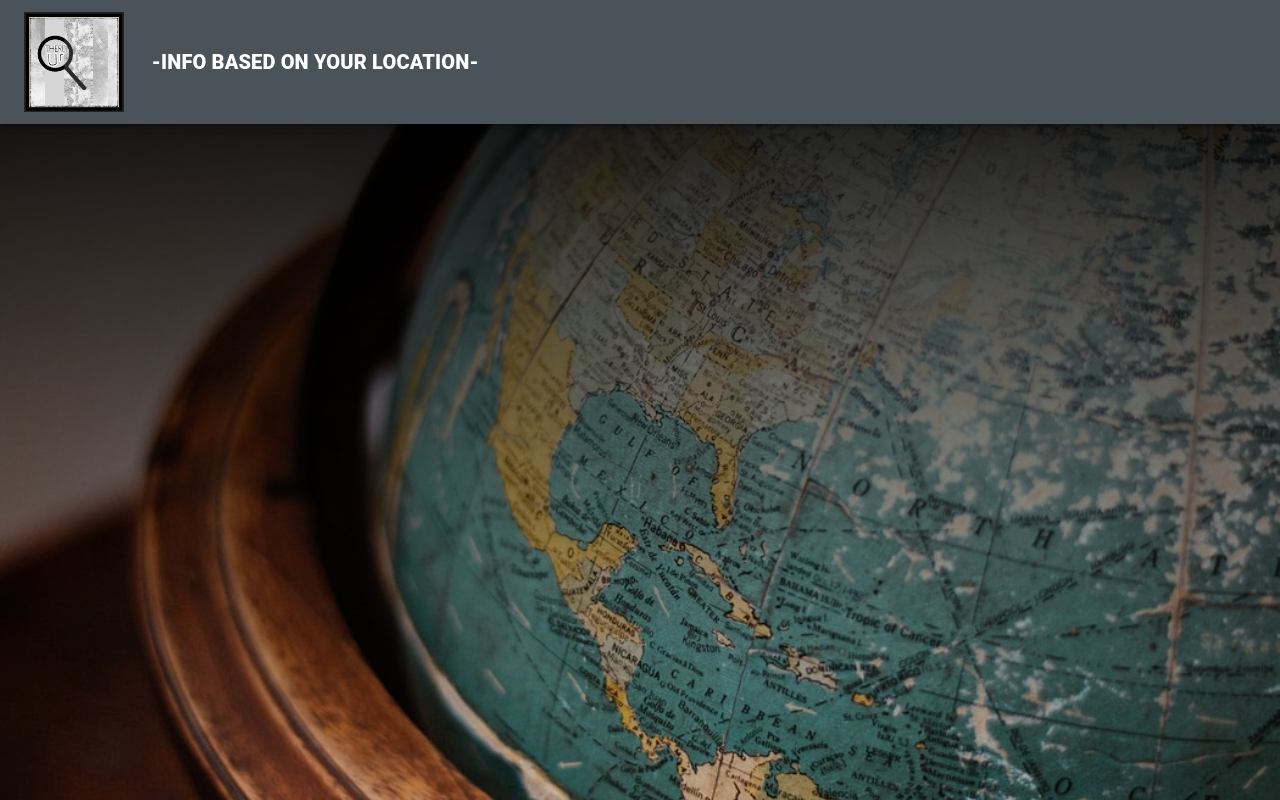
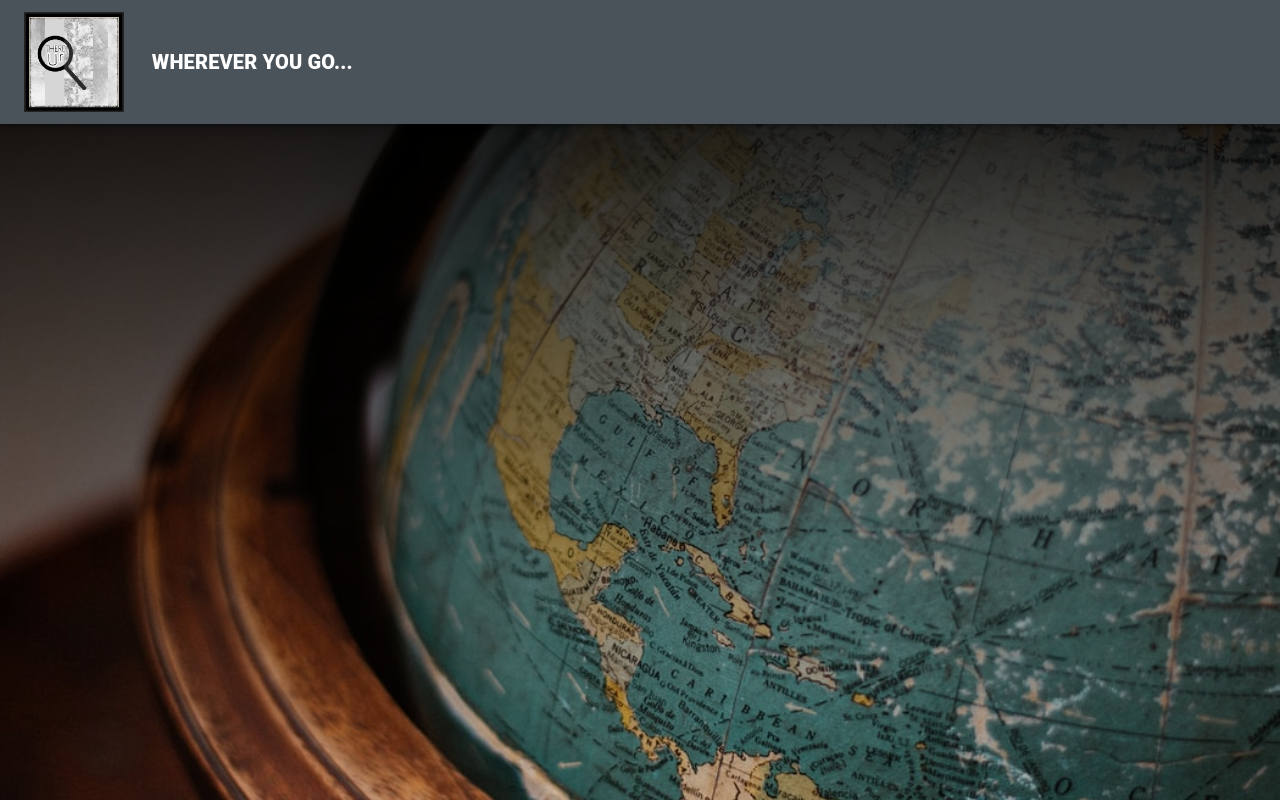
Before and after one commit to mvhayes1980/there-u-r, a React (Create React App) app: page / in a window 1280 px wide. Built offline with nearby package versions, Linux system fonts and the light colour scheme.

Commit message:
jerad's branch

```diff
--- a/src/components/Navbar.js
+++ b/src/components/Navbar.js
@@ -31,7 +31,7 @@ export default function Navbar() {
           <img id="navLogo" src={NavLogo} alt="logo" height='100px'/>
           </IconButton>
           <Typography variant="h6" className={classes.title}>
-            -INFO BASED ON YOUR LOCATION-
+            WHEREVER YOU GO...
           </Typography>
         </Toolbar>
       </AppBar>
```
